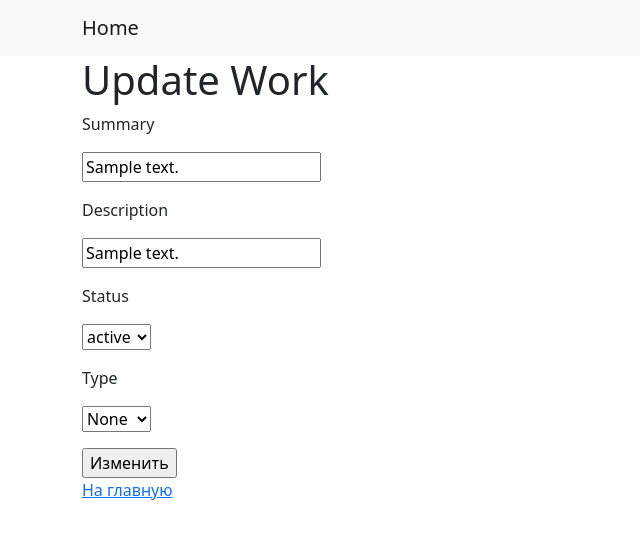
After one commit to kulachenkodanila/homework-49, a Django app: page /work/1/update/ in a window 1280 px wide. The commit adds this page. Shown: the top 539 px of the page, without its empty margins (0-640 px from the left). Run offline with Django 4.2, Linux system fonts and the light colour scheme; tables that the repository leaves empty hold one stand-in row (values such as "Sample post"); parts of the project's set-up code (start-up, migrations or seed data) failed here and were passed over.

Commit message:
Создал класс изменения задачи, зарегестрировал в urls, создал update.html

```diff
--- /dev/null
+++ b/source/webapp/templates/partial/form.html
@@ -0,0 +1,10 @@
+{% csrf_token %}
+{% for field in form %}
+   <p><label for="{{ field.id_for_label }}">{{ field.label }}</label></p>
+   {% for error in field.errors %}
+       <p class="text-danger">{{ error }}</p>
+   {% endfor %}
+   <p>{{ field }}</p>
+{% endfor %}
+
+<input type="submit" value="{{ button_text }}"/>
--- /dev/null
+++ b/source/webapp/templates/update.html
@@ -0,0 +1,10 @@
+{% extends "base.html" %}
+{% block title %}Редактирование задачи{% endblock %}
+
+{% block content %}
+    <h1>Update Work</h1>
+    <form action="" method="post">
+        {% include "partial/form.html" with button_text="Изменить"%}
+    </form>
+    <a href="{% url "index" %}">На главную</a>
+{% endblock %}
--- a/source/webapp/templates/work_view.html
+++ b/source/webapp/templates/work_view.html
@@ -4,7 +4,7 @@
         <a class="nav-link" href="#">Добавление задачи</a>
     </li>
     <li class="nav-item">
-        <a class="nav-link" href="№">Редактировать</a>
+        <a class="nav-link" href="{% url "update_work" work.pk %}">Редактировать</a>
     </li>
     <li class="nav-item">
         <button type="button" class="btn btn-primary" data-bs-toggle="modal" data-bs-target="#articleDeleteModal">
--- a/source/webapp/urls.py
+++ b/source/webapp/urls.py
@@ -1,10 +1,11 @@
 from django.urls import path
 from django.views.generic import TemplateView, RedirectView
 
-from webapp.views import IndexView, WorkView
+from webapp.views import IndexView, WorkView, UpdateWork
 
 urlpatterns = [
     path('', IndexView.as_view(), name="index"),
     path('work/<int:pk>/', WorkView.as_view(), name="work_view"),
+    path('work/<int:pk>/update/', UpdateWork.as_view(), name="update_work"),
 
 ]
--- a/source/webapp/views.py
+++ b/source/webapp/views.py
@@ -5,6 +5,7 @@ from django.shortcuts import render
 from django.views import View
 from django.views.generic import TemplateView
 
+from webapp.forms import WorkForm
 from webapp.models import Work
 
 
@@ -23,3 +24,30 @@ class WorkView(TemplateView):
         work = get_object_or_404(Work, pk=pk)
         kwargs["work"] = work
         return super().get_context_data(**kwargs)
+
+
+class UpdateWork(View):
+    def get(self, request, *args, **kwargs):
+        pk = kwargs.get("pk")
+        work = get_object_or_404(Work, pk=pk)
+        if request.method == "GET":
+            form = WorkForm(initial={
+                "summary": work.summary,
+                "description": work.description,
+                "status": work.status,
+                "type": work.type
+            })
+            return render(request, "update.html", {"form": form})
+
+    def post(self, request, *args, **kwargs):
+        pk = kwargs.get("pk")
+        work = get_object_or_404(Work, pk=pk)
+        form = WorkForm(data=request.POST)
+        if form.is_valid():
+            work.summary = form.cleaned_data.get("summary")
+            work.description = form.cleaned_data.get("description")
+            work.status = form.cleaned_data.get("status")
+            work.type = form.cleaned_data.get("type")
+            work.save()
+            return redirect("work_view", pk=work.pk)
+        return render(request, "update.html", {"form": form})
```
